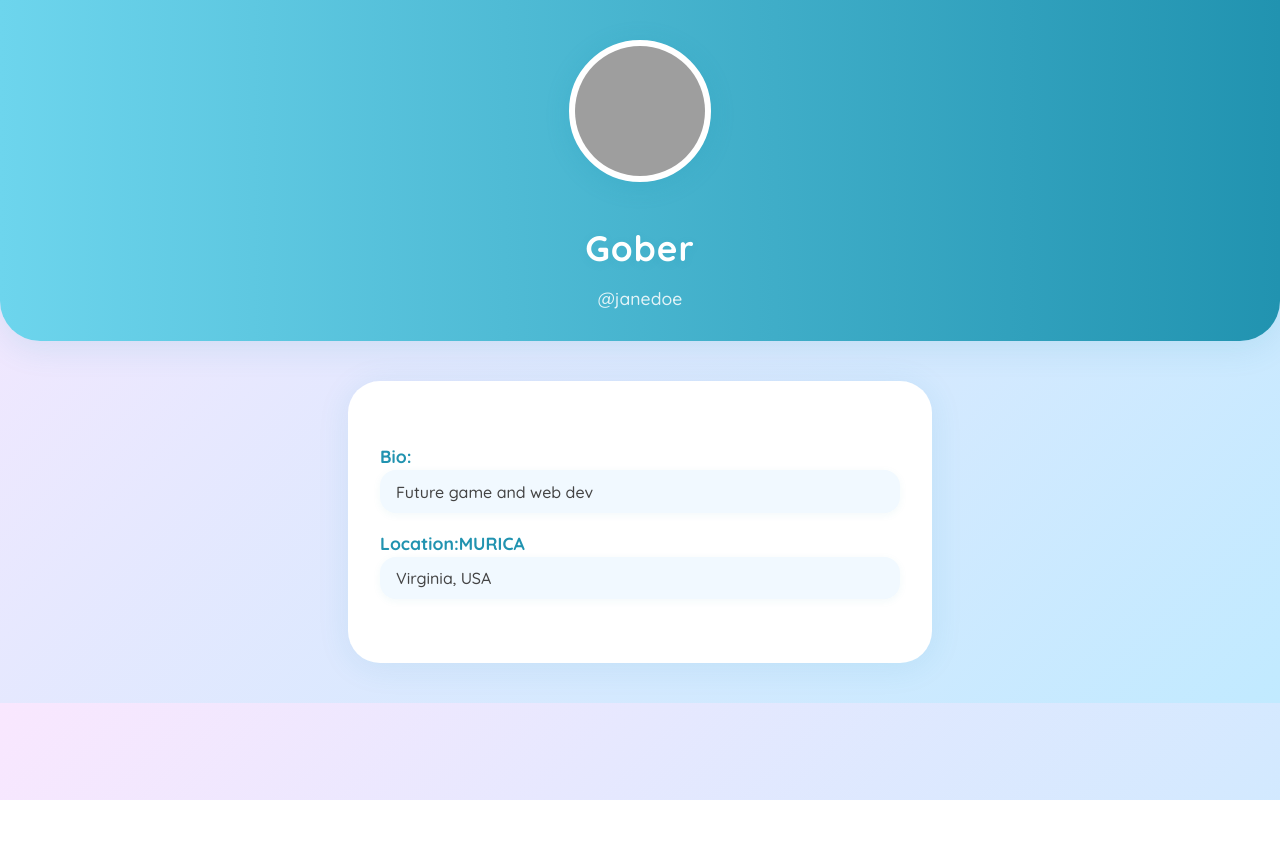
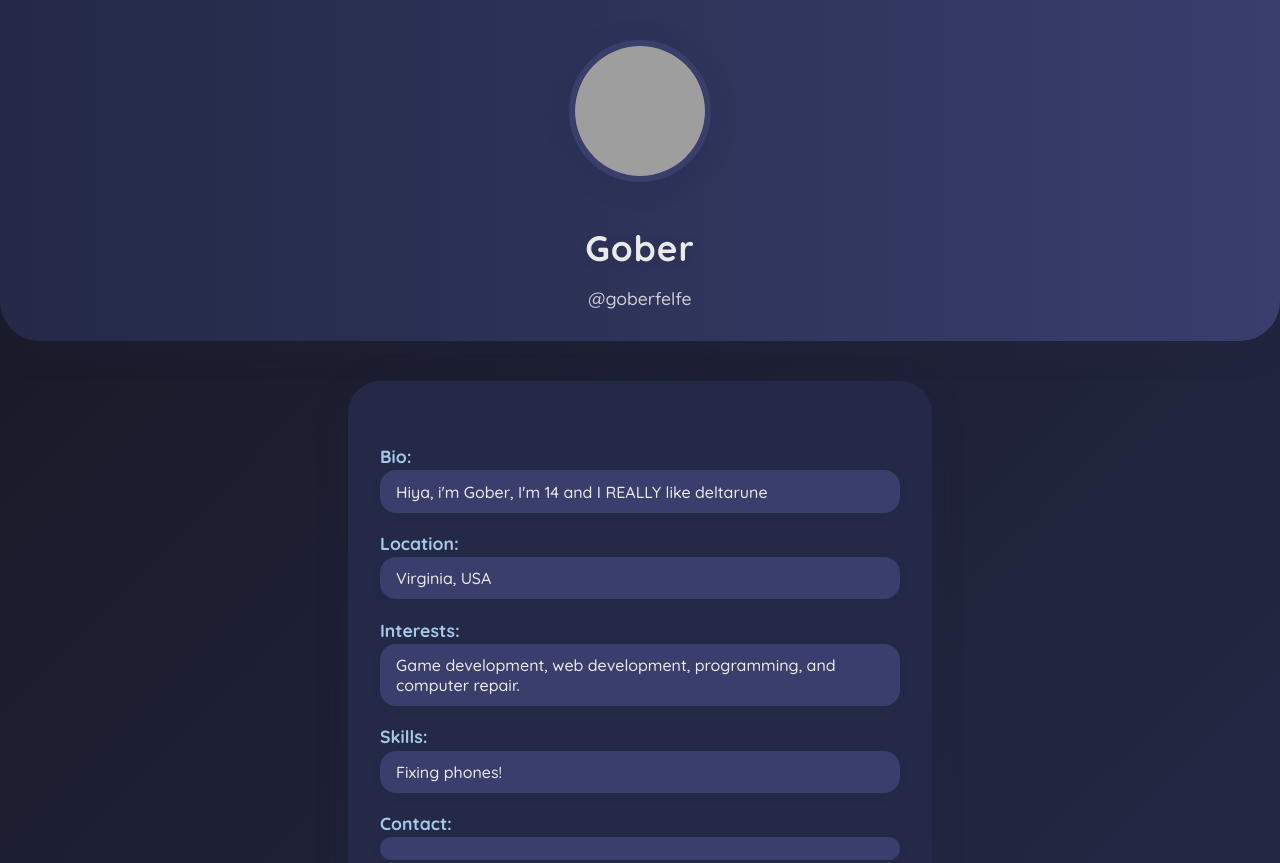
Before and after one commit to goberfelfe/goberfelfe.github.io, a plain HTML site: page index.html in a window 1280 px wide. Shown: the top 863 px of the page. Before the commit the page ends 800 px from the top, so only its background shows below. Drawn offline with Linux system fonts and the light colour scheme; grey boxes are pictures that could not be loaded.

Commit message:
Update index.html

```diff
--- a/index.html
+++ b/index.html
@@ -8,34 +8,35 @@
     body {
         font-family: 'Quicksand', Arial, sans-serif;
         margin: 0;
-        background: linear-gradient(135deg, #f9e7fe 0%, #c1eaff 100%);
+        background: linear-gradient(135deg, #181824 0%, #232946 100%);
+        color: #eaeaea;
     }
     .profile-header {
-        background: linear-gradient(90deg, #6dd5ed 0%, #2193b0 100%);
-        color: #fff;
+        background: linear-gradient(90deg, #232946 0%, #393e6d 100%);
+        color: #eaeaea;
         padding: 2.5rem 1rem 2rem 1rem;
         text-align: center;
         border-bottom-left-radius: 40px;
         border-bottom-right-radius: 40px;
-        box-shadow: 0 8px 32px rgba(33,147,176,0.12);
+        box-shadow: 0 8px 32px rgba(35,41,70,0.22);
         position: relative;
     }
     .profile-pic {
         width: 130px;
         height: 130px;
         border-radius: 50%;
-        border: 6px solid #fff;
+        border: 6px solid #393e6d;
         margin-bottom: 1rem;
         object-fit: cover;
-        box-shadow: 0 4px 24px rgba(33,147,176,0.18);
-        background: #fff;
+        box-shadow: 0 4px 24px rgba(35,41,70,0.28);
+        background: #232946;
     }
     .profile-header h1 {
         font-size: 2.2rem;
         font-weight: 700;
         letter-spacing: 1px;
         margin-bottom: 0.2rem;
-        text-shadow: 0 2px 8px rgba(33,147,176,0.12);
+        text-shadow: 0 2px 8px rgba(35,41,70,0.22);
     }
     .profile-header p {
         font-size: 1.1rem;
@@ -43,12 +44,12 @@
         margin-bottom: 0;
     }
     .profile-info {
-        background: #fff;
+        background: #232946;
         max-width: 520px;
         margin: 2.5rem auto;
         padding: 2.5rem 2rem;
         border-radius: 32px;
-        box-shadow: 0 4px 32px rgba(33,147,176,0.10);
+        box-shadow: 0 4px 32px rgba(35,41,70,0.18);
         position: relative;
     }
     .profile-details {
@@ -57,20 +58,20 @@
     .profile-details dt {
         font-weight: bold;
         font-size: 1.1rem;
-        color: #2193b0;
+        color: #a7c7e7;
         margin-bottom: 0.2rem;
     }
     .profile-details dd {
         margin: 0 0 1.2rem 0;
         font-size: 1rem;
-        color: #444;
-        background: #f1f9ff;
+        color: #eaeaea;
+        background: #393e6d;
         border-radius: 16px;
         padding: 0.7rem 1rem;
-        box-shadow: 0 2px 8px rgba(33,147,176,0.06);
+        box-shadow: 0 2px 8px rgba(35,41,70,0.16);
     }
     .profile-details a {
-        color: #6dd5ed;
+        color: #a7c7e7;
         text-decoration: none;
         font-weight: 600;
     }
@@ -85,19 +86,19 @@
         padding: 0.7rem 2rem;
         border: none;
         border-radius: 24px;
-        background: linear-gradient(90deg, #6dd5ed 0%, #2193b0 100%);
-        color: #fff;
+        background: linear-gradient(90deg, #393e6d 0%, #232946 100%);
+        color: #eaeaea;
         cursor: pointer;
         font-size: 1.1rem;
         font-weight: 600;
         margin: 0 0.5rem;
-        box-shadow: 0 2px 12px rgba(33,147,176,0.14);
+        box-shadow: 0 2px 12px rgba(35,41,70,0.24);
         transition: transform 0.15s, box-shadow 0.15s;
     }
     .profile-actions button:hover {
         transform: scale(1.07);
-        box-shadow: 0 4px 24px rgba(33,147,176,0.22);
-        background: linear-gradient(90deg, #2193b0 0%, #6dd5ed 100%);
+        box-shadow: 0 4px 24px rgba(35,41,70,0.32);
+        background: linear-gradient(90deg, #232946 0%, #393e6d 100%);
     }
     </style>
 
@@ -107,14 +108,20 @@
     <div class="profile-header">
         <img src="https://github.com/goberfelfe.png" alt="Profile Picture" class="profile-pic">
         <h1>Gober</h1>
-        <p>@janedoe</p>
+        <p>@goberfelfe</p>
     </div>
     <div class="profile-info">
         <dl class="profile-details">
             <dt>Bio:</dt>
-            <dd>Future game and web dev</dd>
-            <dt>Location:MURICA</dt>
+            <dd>Hiya, i'm Gober, I'm 14 and I REALLY like deltarune </dd>
+            <dt>Location:</dt>
             <dd>Virginia, USA</dd>
+            <dt>Interests:</dt>
+            <dd>Game development, web development, programming, and computer repair.</dd>
+            <dt>Skills:</dt>
+            <dd>Fixing phones!</dd>
+            <dt>Contact:</dt>
+            <dd><a href="https://www.youtube.com/@therealgober"></a>
         </dl>
 
     </div>
```
